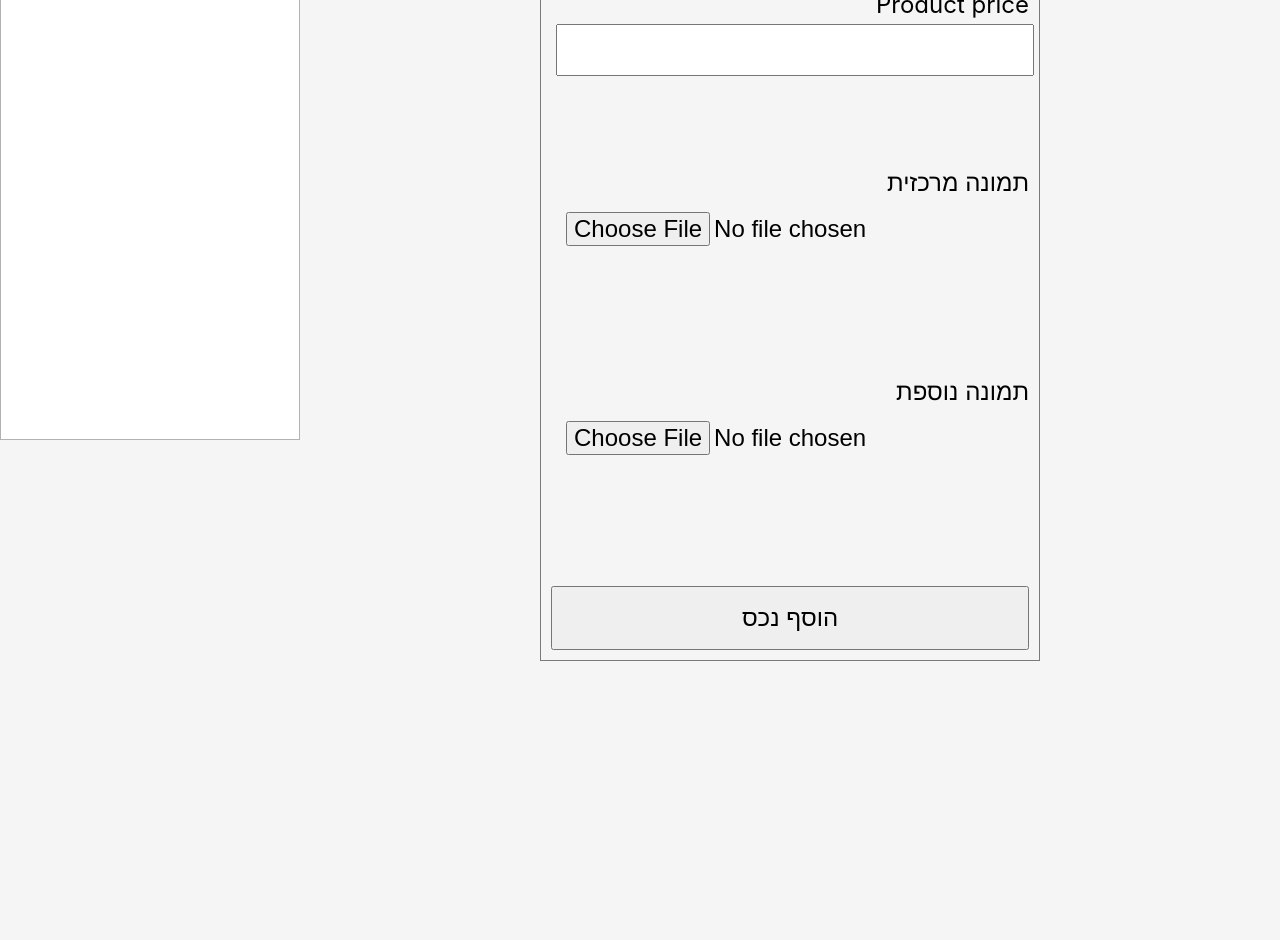
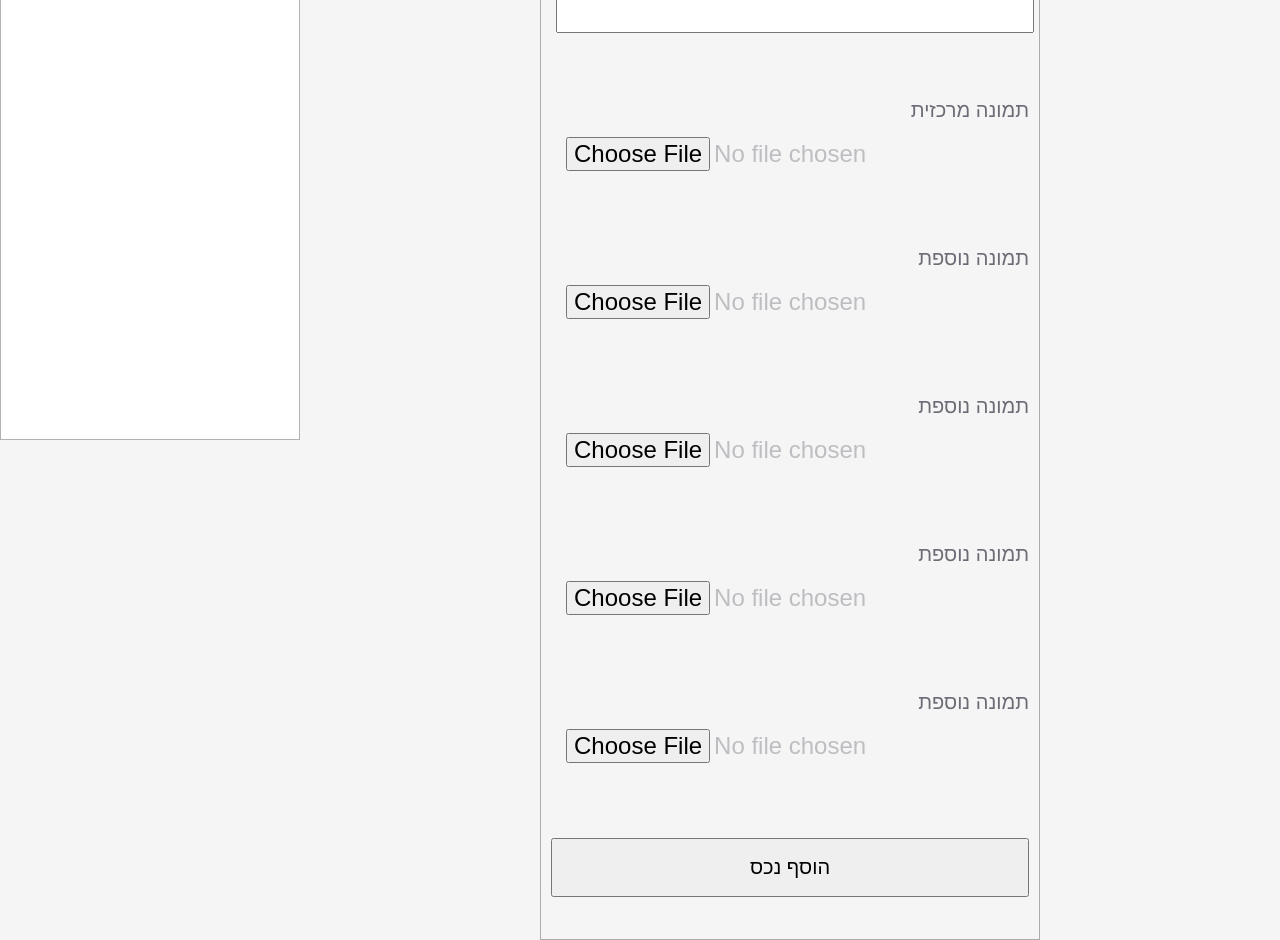
Before and after one commit to Leon-A1/Nadlan, a React (Create React App) app: page /admin/create-product in a window 1280 px wide. Shown: the part 360-1300 px from the top of the page. Before the commit the page ends 1021 px from the top, so only its background shows below. Built offline with nearby package versions, Linux system fonts and the light colour scheme.

Commit message:
design and server updates

```diff
--- a/src/App.js
+++ b/src/App.js
@@ -3,16 +3,21 @@ import { BrowserRouter as Router, Route } from "react-router-dom";
 import AdminView from "./Views/AdminView";
 import AdminCreateView from "./Views/AdminCreateView";
 import LandingPageView from "./Views/LandingPageView";
-// import ProductDetails from "./Views/ProductDetails";
+import ProductDetails from "./Views/ProductDetails";
 
 function App() {
   // let productId = "";
   return (
     <Router>
       <Route exact path="/" component={LandingPageView}></Route>
+      <Route path="/product/:productid">
+        <ProductDetails />
+      </Route>
       <Route exact path="/admin" component={AdminView}></Route>
       <Route path="/admin/create-product" component={AdminCreateView}></Route>
-      <Route path="/admin/product/:productid">{/* <ProductDetails /> */}</Route>
+      <Route path="/admin/product/:productid">
+        <ProductDetails />
+      </Route>
     </Router>
   );
 }
--- a/src/Assets/css/views/admin-view.css
+++ b/src/Assets/css/views/admin-view.css
@@ -12,12 +12,19 @@
   margin: auto;
   justify-content: center;
   align-items: center;
-  vertical-align: center;
   max-width: 500px;
-  font-size: 1.5rem;
+
   padding-top: 50px;
   text-align: right;
-  border: 1px solid rgba(0, 0, 0, 0.5);
+  border: 1px solid rgba(3, 3, 1, 0.3);
+}
+.create-product-form label {
+  font-size: 1.25rem;
+  color: var(--Grey);
+}
+.create-product-form h1 {
+  color: var(--Red);
+  font-size: 2.5rem;
 }
 .create-product-form input {
   font-size: 1.5rem;
@@ -25,12 +32,18 @@
   margin: 5px;
   padding: 10px;
   cursor: pointer;
+  color: var(--Light-Grey);
 }
 .create-product-form button {
-  font-size: 1.5rem;
+  font-size: 1.25rem;
   padding: 1rem;
   width: 100%;
   cursor: pointer;
+}
+.response-message {
+  text-align: center;
+  padding: 1rem;
+  color: var(--Red);
 }
 @media (min-width: 800px) {
   .admin-view-container {
--- /dev/null
+++ b/src/Assets/css/views/product-details.css
@@ -0,0 +1,8 @@
+.product-details-container {
+  display: flex;
+  flex-direction: column;
+  align-items: center;
+}
+.product-details-container h1 {
+  padding-top: 100px;
+}
--- a/src/Components/AdminSideBar/index.css
+++ b/src/Components/AdminSideBar/index.css
@@ -144,7 +144,7 @@ Sidebar
   font-size: 1.75rem;
   background: transparent;
   border-color: transparent;
-  color: var(--Gray);
+  color: var(--Grey);
   transition: var(--transition);
   cursor: pointer;
   margin-top: 0.2rem;
--- a/src/Components/NavBar/NavBar.js
+++ b/src/Components/NavBar/NavBar.js
@@ -53,18 +53,14 @@ export default function navbar() {
             <a href="/">פרופיל חברה</a>
           </li>
           <li>
-            <a href="/" exact>
-              עמוד הבית
-            </a>
+            <a href="/">עמוד הבית</a>
           </li>
         </ul>
       </nav>
       <div id="side-menu" className="side-nav">
         <ul>
           <li id="home-small-nav-item">
-            <a href="/" exact>
-              עמוד הבית
-            </a>
+            <a href="/">עמוד הבית</a>
           </li>
           <li id="profile-small-nav-item">
             <a href="/">פרופיל חברה</a>
--- a/src/Components/ProductGrid/ProductGrid.js
+++ b/src/Components/ProductGrid/ProductGrid.js
@@ -6,7 +6,7 @@ import "./product-grid.css";
 const ProductGrid = ({ items, isLoading }) => {
   // console.log(items);
 
-  items.map((product) => console.log(product));
+  // items.map((product) => console.log(product));
   return isLoading ? (
     <Spinner />
   ) : (
--- a/src/Views/AdminCreateView.js
+++ b/src/Views/AdminCreateView.js
@@ -6,16 +6,23 @@ import Sidebar from "../Components/AdminSideBar/AdminSidebar";
 export default function AdminCreateView() {
   const [file, setFile] = useState("");
   const [file2, setFile2] = useState("");
+  const [file3, setFile3] = useState("");
+  const [file4, setFile4] = useState("");
+  const [file5, setFile5] = useState("");
 
   const [message, setMessage] = useState("");
-  const [fileSourceLink, setFileSourceLink] = useState("");
-  const [fileSourceLink2, setFileSourceLink2] = useState("");
+  // const [fileSourceLink, setFileSourceLink] = useState("");
+  // const [fileSourceLink2, setFileSourceLink2] = useState("");
+  // const [fileSourceLink3, setFileSourceLink3] = useState("");
+  // const [fileSourceLink4, setFileSourceLink4] = useState("");
+  // const [fileSourceLink5, setFileSourceLink5] = useState("");
+
   const [productName, setProductName] = useState("");
   const [productDescription, setProductDescription] = useState("");
   const [productPrice, setProductPrice] = useState("");
   // const [productCategory, setProductCategory] = useState("");
 
-  const [newProductId, setNewProductId] = useState("");
+  // const [newProductId, setNewProductId] = useState("");
 
   const onChange = (e) => {
     let newProductUniqeName =
@@ -38,6 +45,39 @@ export default function AdminCreateView() {
     let blob = file.slice(0, file.size, "image/png");
     let newFile = new File([blob], newProductUniqeName, { type: "image/png" });
     setFile2(newFile);
+  };
+  const onChange3 = (e) => {
+    let newProductUniqeName =
+      e.target.files[0].name.split(".")[0] +
+      String(Date.now() + "." + e.target.files[0].name.split(".")[1]);
+
+    let imageNameConvertion = document.querySelector("#pimage3");
+    let file = imageNameConvertion.files[0];
+    let blob = file.slice(0, file.size, "image/png");
+    let newFile = new File([blob], newProductUniqeName, { type: "image/png" });
+    setFile3(newFile);
+  };
+  const onChange4 = (e) => {
+    let newProductUniqeName =
+      e.target.files[0].name.split(".")[0] +
+      String(Date.now() + "." + e.target.files[0].name.split(".")[1]);
+
+    let imageNameConvertion = document.querySelector("#pimage4");
+    let file = imageNameConvertion.files[0];
+    let blob = file.slice(0, file.size, "image/png");
+    let newFile = new File([blob], newProductUniqeName, { type: "image/png" });
+    setFile4(newFile);
+  };
+  const onChange5 = (e) => {
+    let newProductUniqeName =
+      e.target.files[0].name.split(".")[0] +
+      String(Date.now() + "." + e.target.files[0].name.split(".")[1]);
+
+    let imageNameConvertion = document.querySelector("#pimage5");
+    let file = imageNameConvertion.files[0];
+    let blob = file.slice(0, file.size, "image/png");
+    let newFile = new File([blob], newProductUniqeName, { type: "image/png" });
+    setFile5(newFile);
   };
 
   const productNameOnChange = (e) => {
@@ -65,7 +105,19 @@ export default function AdminCreateView() {
     e.preventDefault();
     const formData = new FormData();
     formData.append("product_image", file);
-    formData.append("product_image2", file2);
+    if (file2) {
+      formData.append("product_image2", file2);
+    }
+    if (file3) {
+      formData.append("product_image3", file3);
+    }
+    if (file4) {
+      formData.append("product_image4", file4);
+    }
+    if (file5) {
+      formData.append("product_image5", file5);
+    }
+
     formData.append("product_name", productName);
     formData.append("product_description", productDescription);
     formData.append("product_price", productPrice);
@@ -82,17 +134,21 @@ export default function AdminCreateView() {
         }
       );
 
-      setFileSourceLink("http://localhost:5000" + res.data.image_link);
-      setFileSourceLink2("http://localhost:5000" + res.data.image_link2);
-      setNewProductId(res.data.product_id);
+      // setFileSourceLink("http://localhost:5000" + res.data.image_link);
+      // setFileSourceLink2("http://localhost:5000" + res.data.image_link2);
+      // setFileSourceLink3("http://localhost:5000" + res.data.image_link3);
+      // setFileSourceLink4("http://localhost:5000" + res.data.image_link4);
+      // setFileSourceLink5("http://localhost:5000" + res.data.image_link5);
+      // setNewProductId(res.data.product_id);
+      console.log(res);
 
       setMessage("File Uploaded");
       window.location.href = "http://127.0.0.1:3000/admin";
     } catch (err) {
-      if (err.response.status === 500) {
-        setMessage("There was a problem with the server");
+      if (err.response.status === 400) {
+        setMessage(err.response.data.message);
       } else {
-        setMessage(err.response.data.msg);
+        setMessage(err.response.data.message);
       }
     }
   };
@@ -146,7 +202,7 @@ export default function AdminCreateView() {
           id="pimage1"
           onChange={onChange}
         />
-        <img src={fileSourceLink} alt="" style={{ maxWidth: 150 }}></img>
+        {/* <img src={fileSourceLink} alt="" style={{ maxWidth: 150 }}></img> */}
         <br></br>
         <br></br>
         <br></br>
@@ -158,15 +214,51 @@ export default function AdminCreateView() {
           id="pimage2"
           onChange={onChange2}
         />
-        <img src={fileSourceLink2} alt="" style={{ maxWidth: 150 }}></img>
+        {/* <img src={fileSourceLink2} alt="" style={{ maxWidth: 150 }}></img> */}
+        <br></br>
+        <br></br>
+        <br></br>
+        <br></br>
+        <label>תמונה נוספת</label>
+        <input
+          type="file"
+          name="product_image3"
+          id="pimage3"
+          onChange={onChange3}
+        />
+        {/* <img src={fileSourceLink3} alt="" style={{ maxWidth: 150 }}></img> */}
+        <br></br>
+        <br></br>
+        <br></br>
+        <br></br>
+        <label>תמונה נוספת</label>
+        <input
+          type="file"
+          name="product_image4"
+          id="pimage4"
+          onChange={onChange4}
+        />
+        {/* <img src={fileSourceLink4} alt="" style={{ maxWidth: 150 }}></img> */}
+        <br></br>
+        <br></br>
+        <br></br>
+        <br></br>
+        <label>תמונה נוספת</label>
+        <input
+          type="file"
+          name="product_image5"
+          id="pimage5"
+          onChange={onChange5}
+        />
+        {/* <img src={fileSourceLink5} alt="" style={{ maxWidth: 150 }}></img> */}
         <br></br>
         <br></br>
         <br></br>
         <br></br>
         {/* <input type="submit" placeholder="asdsa"></input> */}
         <button type="submit">הוסף נכס</button>
-        <h3>{newProductId}</h3>
-        {message ? message : null}
+        {/* <h3>{newProductId}</h3> */}
+        <p className="response-message">{message ? message : null}</p>
         {/* LOADER */}
       </form>
     </div>
--- a/src/Views/LandingPageView.js
+++ b/src/Views/LandingPageView.js
@@ -10,6 +10,13 @@ export default function LandingPageView() {
   const [items, setItems] = useState([]);
   const [isLoading, setIsLoading] = useState(true);
   const [query, setQuery] = useState("");
+
+  // const createProductIdAction = () => {
+  //   var selectedProductIdholder =
+  //     // "http://localhost:3000/product/" + selectedProductId;
+  //     "http://localhost:3000/product/" + selectedProductId;
+  //   setSelectedProductId(selectedProductIdholder);
+  // };
 
   useEffect(() => {
     const fetchItems = async () => {
@@ -25,7 +32,12 @@ export default function LandingPageView() {
       <Navbar />
       <PageHeader />
       <Search getQuery={(q) => setQuery("/" + q)} />
-      <ProductGrid isLoading={isLoading} items={items} />
+
+      <ProductGrid
+        isLoading={isLoading}
+        items={items}
+        // openProductDetailsPage={openProductDetailsPage}
+      />
     </div>
   );
 }
```
Also changed, not shown: src/Components/Product/Product.js (+20 -6 lines), src/Components/ProductGrid/product-grid.css (+18 -5 lines), src/Views/AdminProductDetails.js (added, +41 -0 lines), src/Views/ProductDetails.js (+34 -23 lines).
